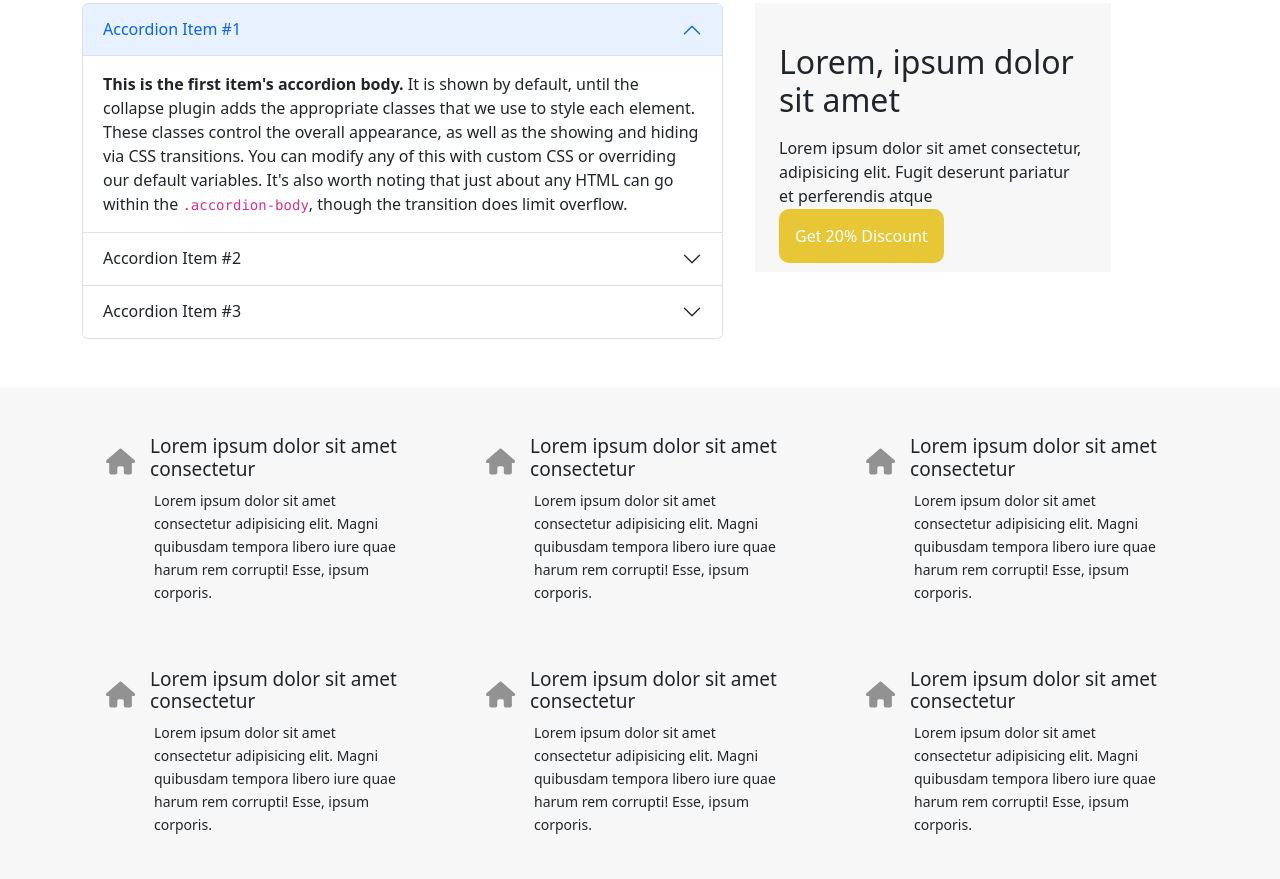
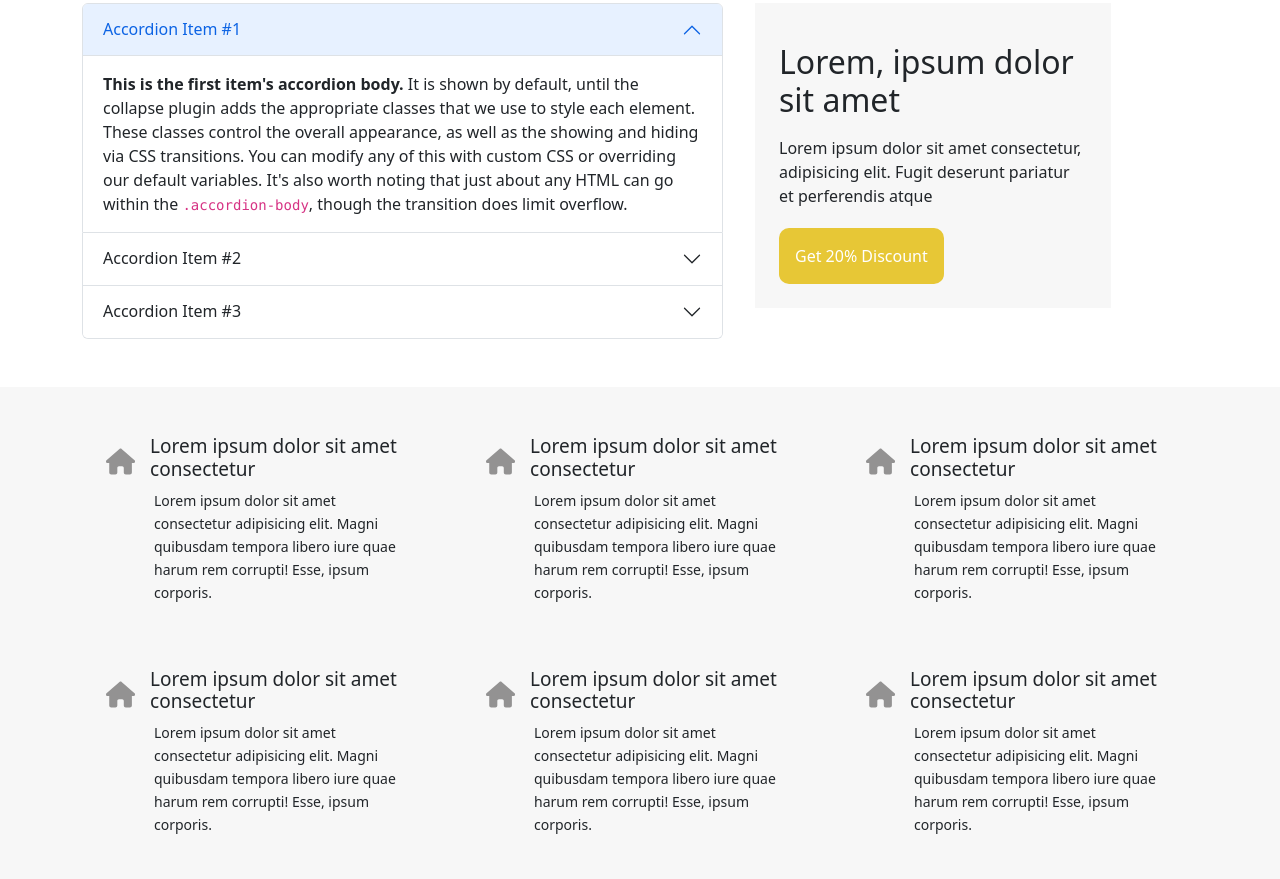
Before and after one commit to SIFAT-AOC/acupanel, a plain HTML site: page index.html in a window 1280 px wide. Shown: the part 4042-4921 px from the top of the page. Drawn offline with Linux system fonts and the light colour scheme.

Commit message:
commit change

```diff
--- a/style/custom.css
+++ b/style/custom.css
@@ -121,6 +121,10 @@ header h1 {
 .faq-box-1 h2 {
 }
 .faq-box-1 p {
+  margin-bottom: 20px;
+}
+.faq-box-1 a {
+  display: inline-block;
 }
 /* feature content 2 end*/
 
```
